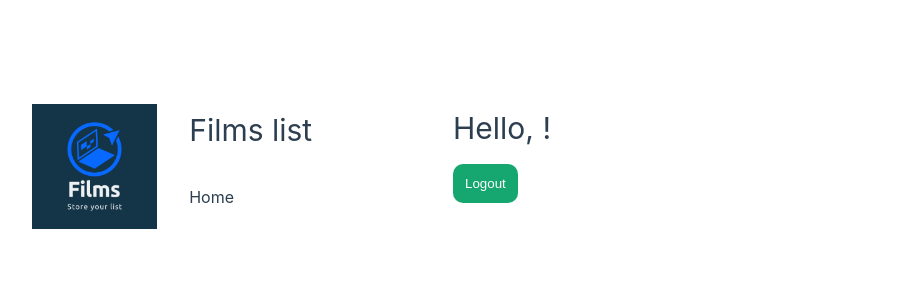
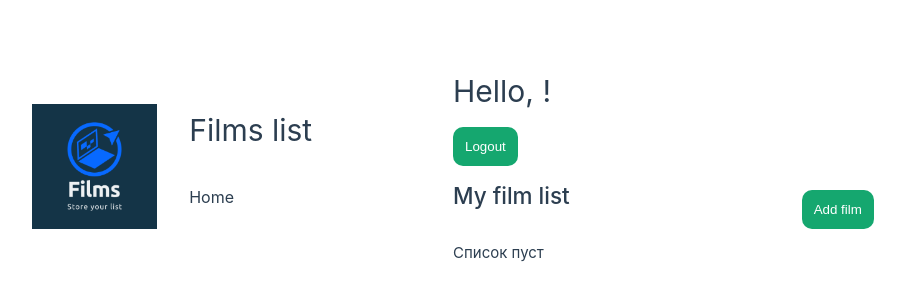
Before and after one commit to Mmarishko/film-list-app-vue, a Vue app: page / in a window 1280 px wide. Shown: the part 234-534 px from the top of the page, without its empty margins (187-1092 px from the left). Built offline with nearby package versions, Linux system fonts and the light colour scheme; sample sign-in values are in the browser's storage.

Commit message:
feat: add films list

```diff
--- a/src/assets/base.css
+++ b/src/assets/base.css
@@ -12,6 +12,8 @@
 
   --vt-c-green: #15a76f;
   --vt-c-red: #dc3545;
+  --vt-c-gold-light: #ffd25e;
+  --vt-c-gold-dark: #b59646;
 
   --vt-c-divider-light-1: rgba(60, 60, 60, 0.29);
   --vt-c-divider-light-2: rgba(60, 60, 60, 0.12);
--- /dev/null
+++ b/src/components/Films/FilmsList.vue
@@ -0,0 +1,54 @@
+<script setup lang="ts">
+import { useFilms, type Film } from '@/composers/films'
+import { ref } from 'vue'
+import FilmsListItem from './FilmsListItem.vue'
+import { useAuth } from '@/composers/auth'
+import BaseButton from '../UI/BaseButton.vue'
+
+const { currentUser } = useAuth()
+const { getUserFilmsList, addFilm } = useFilms()
+const userFilms = ref<Film[]>(getUserFilmsList())
+
+function addNewFilm() {
+  if (currentUser.value) {
+    addFilm({
+      title: 'The Shawshank Redemption',
+      rating: 8.5,
+      year: '1994',
+      director: 'Фрэнк Дарабонт',
+    })
+    userFilms.value = getUserFilmsList()
+  }
+}
+function editFilm(id: string) {
+  console.log('edit', id)
+}
+</script>
+
+<template>
+  <section>
+    <div class="panel">
+      <h2>My film list</h2>
+      <BaseButton @click="addNewFilm">Add film</BaseButton>
+    </div>
+    <div v-if="userFilms.length > 0" class="film-container">
+      <FilmsListItem v-for="film in userFilms" :key="film.id" :film="film" @edit="editFilm" />
+    </div>
+    <div v-else class="">Список пуст</div>
+  </section>
+</template>
+
+<style scoped>
+h2 {
+  font-weight: 500;
+}
+.film-container {
+  display: flex;
+  flex-direction: column;
+  gap: 10px;
+}
+.panel {
+  display: flex;
+  justify-content: space-between;
+}
+</style>
--- /dev/null
+++ b/src/components/Films/FilmsListItem.vue
@@ -0,0 +1,86 @@
+<script setup lang="ts">
+import type { Film } from '@/composers/films'
+import BaseButton from '../UI/BaseButton.vue'
+import Icon from '../UI/Icon.vue'
+
+interface FilmListItemProps {
+  film: Film
+}
+
+interface FilmListItemEmits {
+  (event: 'edit', id: string): void
+}
+
+const props = defineProps<FilmListItemProps>()
+const emits = defineEmits<FilmListItemEmits>()
+</script>
+
+<template>
+  <div class="film-item">
+    <div class="title">{{ film.title }}</div>
+    <div class="rating">
+      <span>
+        <Icon name="star"></Icon>
+        {{ film.rating }}</span
+      >
+    </div>
+
+    <div class="director"><span>Режиссер: </span>{{ film.director }}</div>
+    <div class="panel">
+      <BaseButton class="button" @click="emits('edit', film.id)"
+        ><span class="edit"></span>Edit</BaseButton
+      >
+    </div>
+  </div>
+</template>
+
+<style scoped>
+.film-item {
+  padding: 1rem;
+  border: 1px solid var(--color-border);
+  border-radius: 10px;
+  display: grid;
+  grid-template-columns: 80% auto;
+  grid-template-rows: 1fr 20%;
+}
+.title {
+  font-size: 1.5rem;
+}
+.rating {
+  display: inline-block;
+  justify-self: right;
+}
+.rating span {
+  background: linear-gradient(165deg, var(--vt-c-gold-light) 16.44%, var(--vt-c-gold-dark) 63.42%);
+  color: white;
+  font-weight: 600;
+  border-radius: 30%;
+  padding: 5px 8px;
+  min-width: 1.5rem;
+  display: inline-flex;
+  align-items: center;
+  gap: 4px;
+}
+
+.icon-star {
+  fill: white;
+  width: 16px;
+  height: 16px;
+}
+
+.director {
+  grid-column: span 2;
+}
+.director span {
+  color: rgba(0, 0, 0, 0.6);
+}
+.panel {
+  grid-column: span 2;
+  display: flex;
+  justify-content: flex-end;
+  gap: 5px;
+}
+.button {
+  margin: 0;
+}
+</style>
--- /dev/null
+++ b/src/composers/films.ts
@@ -0,0 +1,210 @@
+import { ref, watch, type Ref } from 'vue'
+import { useAuth } from './auth'
+import { STORAGE_KEYS } from '@/utils/storageKeys'
+
+export interface Film {
+  id: string
+  user: string
+  title: string
+  description?: string
+  rating: number
+  year: string
+  date: string
+  director: string
+}
+
+export type FilmFormData = Pick<Film, 'title' | 'rating' | 'year' | 'director'>
+
+const filmsData: Film[] = [
+  {
+    id: '1',
+    user: 'marina',
+    title: 'Terminator',
+    description: `История противостояния солдата Кайла Риза и киборга-терминатора, прибывших в 1984 год из пост-апокалиптического будущего, где миром правят машины-убийцы, а человечество находится на грани вымирания.`,
+    rating: 9.0,
+    year: '1984',
+    date: '2026.01.21T12:12:12',
+    director: 'Джеймс Кемерон',
+  },
+  {
+    id: '2',
+    user: 'marina',
+    title: 'Interstellar',
+    description: `Когда засуха, пыльные бури и вымирание растений приводят человечество к продовольственному кризису, коллектив исследователей и учёных отправляется сквозь червоточину (которая предположительно соединяет области пространства-времени через большое расстояние) в путешествие, чтобы превзойти прежние ограничения для космических путешествий человека и найти планету с подходящими для человечества условиями.`,
+    rating: 9.5,
+    year: '2014',
+    date: '2026.01.20T12:12:12',
+    director: 'Кристофер Нолан',
+  },
+  {
+    id: '3',
+    user: 'marina',
+    title: 'The Devil Wears Prada',
+    description: `Мечтающая стать журналисткой провинциальная девушка Энди по окончании университета получает должность помощницы всесильной Миранды Пристли, деспотичного редактора одного из крупнейших нью-йоркских журналов мод. Энди всегда мечтала о такой работе, не зная, с каким нервным напряжением это будет связано…`,
+    rating: 8.5,
+    year: '2006',
+    date: '2026.01.22T12:12:12',
+    director: 'Дэвид Фрэнкел',
+  },
+  {
+    id: '4',
+    user: 'max',
+    title: 'Spider man',
+    rating: 8.0,
+    date: '2026.01.23T12:12:12',
+    year: '2002',
+    director: 'Сэм Рэйми',
+  },
+  {
+    id: '5',
+    user: 'max',
+    title: "Harry Potter and the Sorcerer's Stone",
+    rating: 9.0,
+    date: '2026.01.23T12:12:12',
+    year: '2001',
+    director: 'Крис Коламбус',
+  },
+  {
+    id: '6',
+    user: 'max',
+    title: 'Iron Man',
+    rating: 9.5,
+    date: '2026.01.23T12:12:12',
+    year: '2008',
+    director: 'Джон Фавро',
+  },
+]
+
+interface FilmsData {
+  films: Ref<Film[]>
+
+  error: Ref<string>
+  loading: Ref<boolean>
+
+  getUserFilmsList: () => Film[]
+  getUserFilmById: (id: string) => Film | null
+  addFilm: (filmData: FilmFormData) => void
+}
+
+export function useFilms(): FilmsData {
+  const { currentUser } = useAuth()
+  const films = ref<Film[]>([])
+
+  const error = ref<string>('')
+  const loading = ref<boolean>(false)
+
+  // обновление localStorage при изменении фильмов
+  watch(
+    films,
+    (newFilms) => {
+      error.value = ''
+      loading.value = true
+
+      try {
+        localStorage.setItem(STORAGE_KEYS.FILMS, JSON.stringify(newFilms))
+      } catch (err: unknown) {
+        console.error('Error saving to localStorage:', err)
+        error.value = 'Saving data error'
+      } finally {
+        loading.value = false
+      }
+    },
+    { deep: true },
+  )
+
+  function initFilms(): void {
+    error.value = ''
+    loading.value = true
+
+    try {
+      const savedFilms = localStorage.getItem(STORAGE_KEYS.FILMS)
+      if (savedFilms) {
+        films.value = JSON.parse(savedFilms)
+      } else {
+        films.value = [...filmsData]
+      }
+    } catch (err: unknown) {
+      console.error('Error initializing films:', err)
+
+      error.value = 'Loading data error'
+      films.value = [...filmsData]
+    } finally {
+      loading.value = false
+    }
+  }
+
+  initFilms()
+
+  function getUserFilmsList(): Film[] {
+    const userLogin: string | undefined = currentUser.value?.login
+    if (!userLogin) {
+      error.value = 'Authorization required'
+      return []
+    }
+
+    error.value = ''
+    loading.value = true
+
+    try {
+      return films.value.filter((film) => film.user === userLogin)
+    } catch (err: unknown) {
+      error.value = 'An error has occurred'
+      console.log(`Films Error: ${err}`)
+      return []
+    } finally {
+      loading.value = false
+    }
+  }
+
+  function getUserFilmById(id: string): Film | null {
+    const userLogin: string | undefined = currentUser.value?.login
+    if (!userLogin) {
+      error.value = 'Authorization required'
+      return null
+    }
+
+    const film: Film | undefined = films.value.find((film) => film.id === id)
+
+    return film?.user === userLogin ? film : null
+  }
+
+  function addFilm(filmData: FilmFormData): void {
+    if (!currentUser.value) {
+      error.value = 'Authorization required'
+      return
+    }
+
+    error.value = ''
+    loading.value = true
+
+    try {
+      const newFilm: Film = {
+        id: String(films.value.length + 1),
+        user: currentUser.value?.login,
+        title: filmData.title,
+        rating: filmData.rating,
+        date: new Date().toISOString(),
+        year: filmData.year,
+        director: filmData.director,
+      }
+
+      films.value.push(newFilm)
+    } catch (err: unknown) {
+      error.value = 'Add film error'
+      console.error('Add film error:', err)
+    } finally {
+      loading.value = false
+    }
+  }
+
+  return {
+    films,
+
+    error,
+    loading,
+
+    getUserFilmsList,
+    getUserFilmById,
+    addFilm,
+  }
+}
--- a/src/views/HomeView.vue
+++ b/src/views/HomeView.vue
@@ -1,4 +1,5 @@
 <script setup lang="ts">
+import FilmsList from '@/components/Films/FilmsList.vue'
 import BaseButton from '@/components/UI/BaseButton.vue'
 import { useAuth } from '@/composers/auth'
 
@@ -9,5 +10,6 @@ const { currentUser, isAuthenticated, handleLogout } = useAuth()
   <main>
     <h1 v-if="isAuthenticated">Hello, {{ currentUser?.name }}!</h1>
     <BaseButton @click="handleLogout">Logout</BaseButton>
+    <FilmsList />
   </main>
 </template>
```
